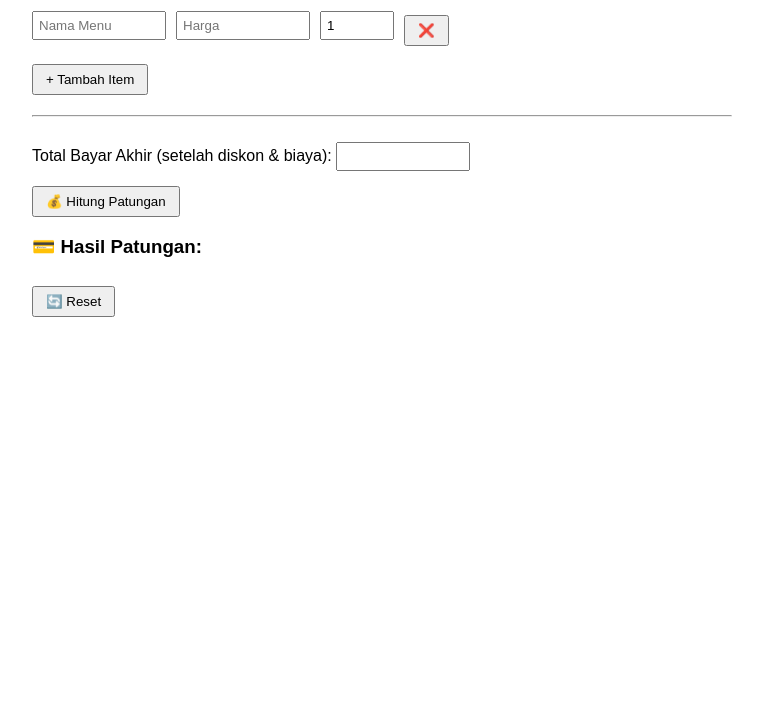
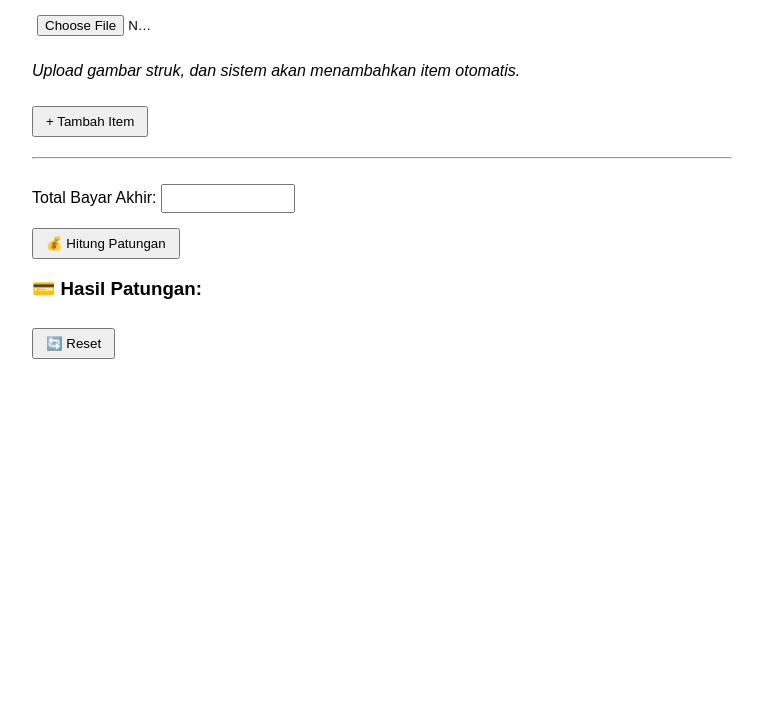
Before and after one commit to regissampah/ItungPatungan, a plain HTML site: page index.html in a window 1280 px wide. Shown: the part 83-800 px from the top of the page, without its empty margins (258-1021 px from the left). Drawn offline with Linux system fonts and the light colour scheme.

Commit message:
Update index.html

```diff
--- a/index.html
+++ b/index.html
@@ -2,7 +2,8 @@
 <html lang="id">
 <head>
   <meta charset="UTF-8">
-  <title>Kalkulator Patungan Per Orang</title>
+  <title>Kalkulator Patungan + OCR Struk</title>
+  <script src="https://unpkg.com/tesseract.js@4.0.2/dist/tesseract.min.js"></script>
   <style>
     body { font-family: sans-serif; padding: 20px; max-width: 700px; margin: auto; }
     input { margin: 5px 0; padding: 5px; width: 120px; }
@@ -12,24 +13,25 @@
   </style>
 </head>
 <body>
-  <h2>💸 Kalkulator Patungan Per Orang</h2>
+  <h2>💸 Kalkulator Patungan + Upload Struk OCR</h2>
+
+  <input type="file" accept="image/*" onchange="prosesStruk(event)">
+  <p><em>Upload gambar struk, dan sistem akan menambahkan item otomatis.</em></p>
 
   <div id="people"></div>
   <button onclick="addPerson()">+ Tambah Item</button>
 
   <hr>
-  <label>Total Bayar Akhir (setelah diskon & biaya): <input type="number" id="finalTotal"></label><br>
+  <label>Total Bayar Akhir: <input type="number" id="finalTotal"></label><br>
   <button onclick="hitung()">💰 Hitung Patungan</button>
 
   <h3>💳 Hasil Patungan:</h3>
   <div id="result"></div>
   <button onclick="location.reload()">🔄 Reset</button>
-  <a id="waShare" href="#" target="_blank" style="display:none; margin-left: 10px;">📤 Share via WhatsApp</a>
 
   <script>
     const peopleDiv = document.getElementById("people");
     const resultDiv = document.getElementById("result");
-    const waShareLink = document.getElementById("waShare");
 
     function addPerson(name = '', price = '', orang = '1') {
       const div = document.createElement('div');
@@ -43,15 +45,10 @@
       peopleDiv.appendChild(div);
     }
 
-    // Awalnya 1 baris kosong
-    addPerson();
-
     function hitung() {
       const people = Array.from(document.querySelectorAll(".person"));
       const totalBayar = parseFloat(document.getElementById("finalTotal").value);
       resultDiv.innerHTML = "";
-      waShareLink.style.display = "none";
-
       if (isNaN(totalBayar) || totalBayar <= 0) {
         alert("Masukkan total bayar yang valid!");
         return;
@@ -69,7 +66,6 @@
 
       const totalHarga = itemList.reduce((sum, item) => sum + item.price, 0);
       let totalHitung = 0;
-      let waText = "💳 *Hasil Patungan:*\n";
 
       itemList.forEach((item, i) => {
         const proporsi = item.price / totalHarga;
@@ -77,18 +73,29 @@
           ? Math.round(totalBayar - totalHitung)
           : Math.round(proporsi * totalBayar);
         totalHitung += bayar;
-
         resultDiv.innerHTML += `<p><strong>${item.name}</strong>: Rp ${bayar.toLocaleString('id-ID')}</p>`;
-        waText += `• ${item.name}: Rp ${bayar.toLocaleString('id-ID')}\n`;
       });
 
       resultDiv.innerHTML += `<hr><p><strong>Total Cek:</strong> Rp ${totalHitung.toLocaleString('id-ID')}</p>`;
-      waText += `\nTotal Cek: Rp ${totalHitung.toLocaleString('id-ID')}`;
+    }
 
-      // Share WhatsApp
-      const waURL = "https://wa.me/?text=" + encodeURIComponent(waText);
-      waShareLink.href = waURL;
-      waShareLink.style.display = "inline-block";
+    async function prosesStruk(event) {
+      const file = event.target.files[0];
+      if (!file) return;
+      resultDiv.innerHTML = "<p>🔍 Memproses gambar struk... Harap tunggu.</p>";
+      const worker = await Tesseract.createWorker('eng');
+      const { data: { text } } = await worker.recognize(file);
+      resultDiv.innerHTML = "";
+
+      const lines = text.split('\n').filter(l => /\d/.test(l));
+      lines.forEach(line => {
+        const match = line.match(/(.+?)\s+(\d+[.,]?\d*)$/);
+        if (match) {
+          const name = match[1].trim();
+          const price = parseInt(match[2].replace(/[^\d]/g, ''));
+          if (!isNaN(price)) addPerson(name, price, 1);
+        }
+      });
     }
   </script>
 </body>
```
